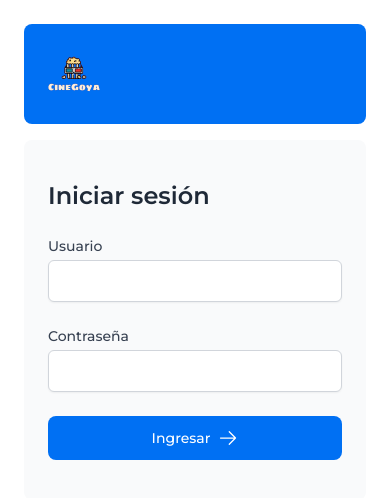
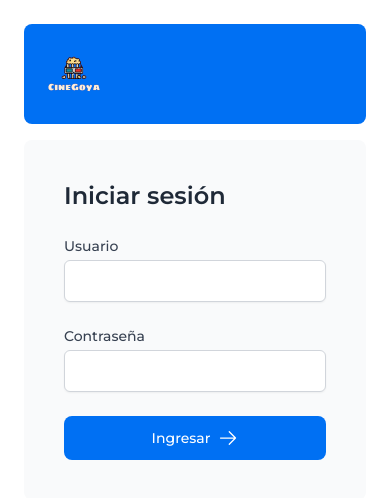
Before and after one commit to CristianMansilla/CineGoya, a Next.js app: page / in a window 390 px wide. Shown: the top 498 px of the page. Built offline with nearby package versions, Linux system fonts and the light colour scheme; a web font is replaced by a local one.

Commit message:
:bug: Fix: responsive for mobile to login

```diff
--- a/app/components/Login.tsx
+++ b/app/components/Login.tsx
@@ -1,14 +1,11 @@
-"use client"
-
 import { ArrowRightIcon } from '@heroicons/react/24/outline';
 import { useRouter } from 'next/navigation';
-
 
 const Login = () => {
     const router = useRouter();
 
     return (
-        <>
+        <div className="container mx-auto px-4 flex justify-center">
             <form onSubmit={async (e: any) => {
                 e.preventDefault();
 
@@ -31,7 +28,7 @@ const Login = () => {
                 if (data.message === "Bienvenido") {
                     router.push("/dashboard");
                 }
-            }}>
+            }} className="w-full max-w-sm">
                 <h2 className="text-2xl font-semibold text-gray-800">Iniciar sesión</h2>
                 <div className="mt-6">
                     <label className="block text-sm font-medium text-gray-700">Usuario</label>
@@ -58,8 +55,7 @@ const Login = () => {
                     <span>Ingresar</span> <ArrowRightIcon className="w-5 md:w-6" />
                 </button>
             </form>
-
-        </>
+        </div>
     )
 }
 
```
